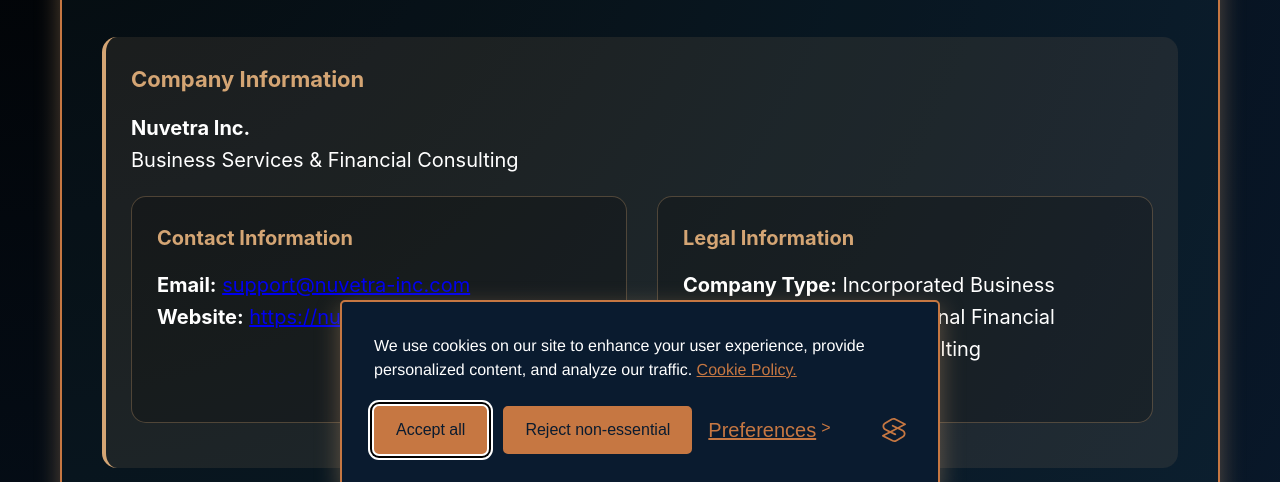
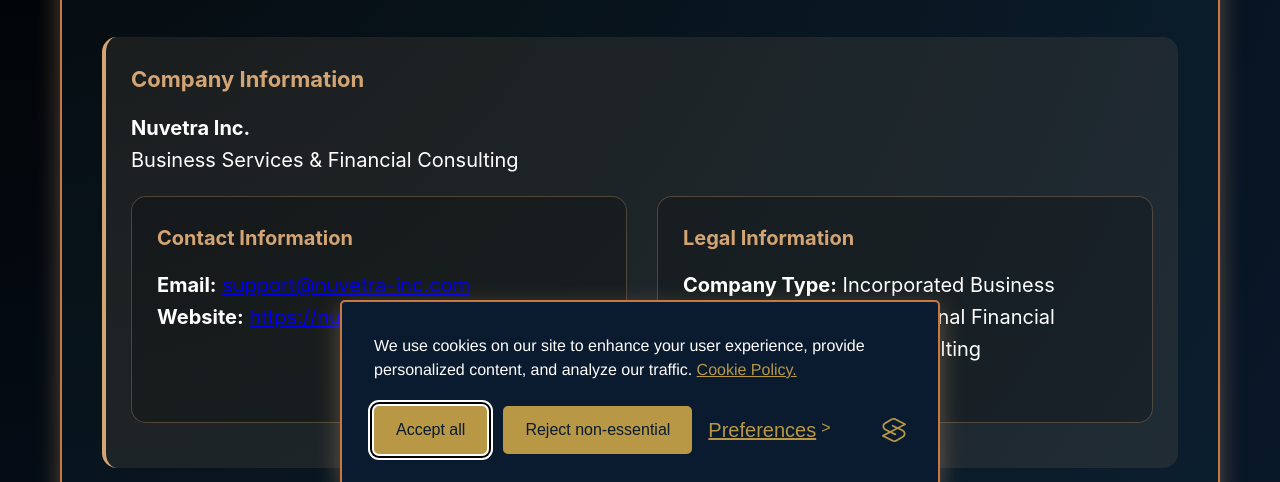
Before and after one commit to Marvinhaemke/nuvetraincus, a website: page imprint.html in a window 1280 px wide. Shown: the part 296-778 px from the top of the page. Drawn offline with Linux system fonts and the light colour scheme.

Commit message:
Update silktide-consent-manager.css

```diff
--- a/cookie-banner/silktide-consent-manager.css
+++ b/cookie-banner/silktide-consent-manager.css
@@ -13,12 +13,12 @@
               --focus: 0 0 0 2px #ffffff, 0 0 0 4px #000000, 0 0 0 6px #ffffff;
               --boxShadow: -5px 5px 10px 0px #00000012, 0px 0px 50px 0px #0000001a;
               --fontFamily: Helvetica Neue, Segoe UI, Arial, sans-serif;
-              --primaryColor: #c67742;
+              --primaryColor: #B89745;
               --backgroundColor: #0a1b2f;
               --textColor: #FFFFFF;
               --backdropBackgroundColor: #00000033;
               --backdropBackgroundBlur: 0px;
-              --cookieIconColor: #C67742;
+              --cookieIconColor: #B89745;
               --cookieIconBackgroundColor: #0A1B2F;
               position: fixed;
   bottom: 0;
```
